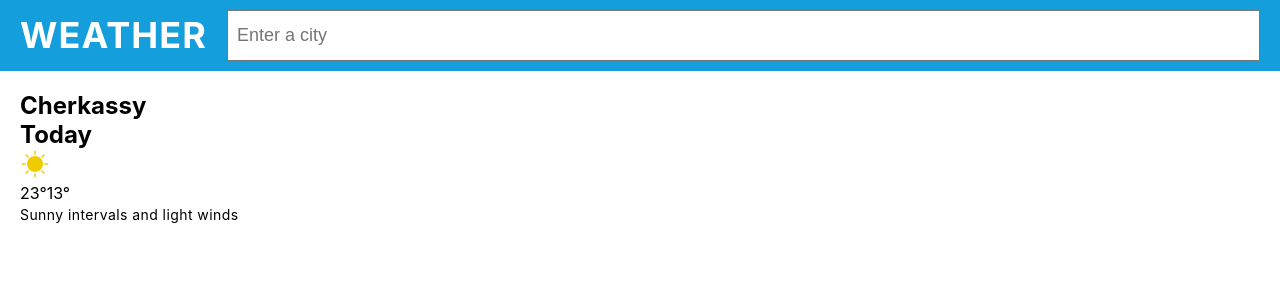
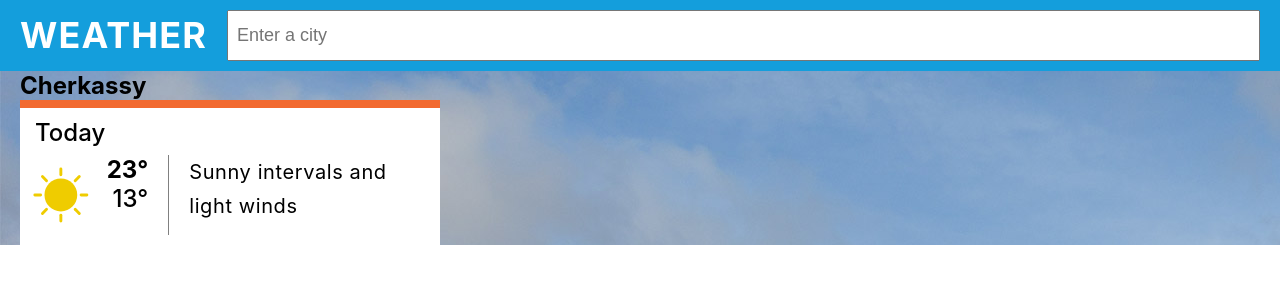
Before and after one commit to sashadyg/ex-1-weather, a React (Create React App) app: page / in a window 1280 px wide. Shown: the top 300 px of the page. Built offline with nearby package versions, Linux system fonts and the light colour scheme.

Commit message:
Update index.css

```diff
--- a/src/index.css
+++ b/src/index.css
@@ -104,11 +104,66 @@ p {
 .container {
   max-width: 1280px;
   margin: 0 auto;
-  padding: 20px;
+  padding-right: 20px;
+  padding-left: 20px;
   height: 100%;
 }
 
 .icon {
-  width: 30px;
-  height: 30px;
+  width: 80px;
+  height: 80px;
+  margin-right: 15px;
 }
+
+.dayChoose--section {
+  background-image: url(./components/utils/img/@1x-G5_sunny-intervals-day.jpg);
+}
+
+.dayChoose--itemCard__active {
+  background-color: white;
+  border-top: 8px solid #f26a30;
+  padding: 10px;
+}
+
+.dayChoose--itemCard__active {
+  width: 400px;
+}
+
+.itemCard--title {
+  font-size: 24px;
+  font-weight: 500;
+  margin-bottom: 8px;
+  margin-left: 5px;
+}
+
+.itemCard--info {
+  display: flex;
+}
+
+.itemCard--degrees__position {
+  display: flex;
+  flex-direction: column;
+}
+
+.itemCard--degrees {
+  font-size: 24px;
+  font-weight: 500;
+  display: inline;
+  float: rigth;
+  text-align: end;
+  margin-right: 20px;
+}
+
+.itemCard--degrees__max {
+  font-weight: 700;
+}
+
+.itemCard--textBlock {
+  padding-left: 20px;
+  border-left: 1px solid gray;
+}
+
+.itemCard--text {
+  font-size: 20px;
+  font-weight: 400;
+}
```
